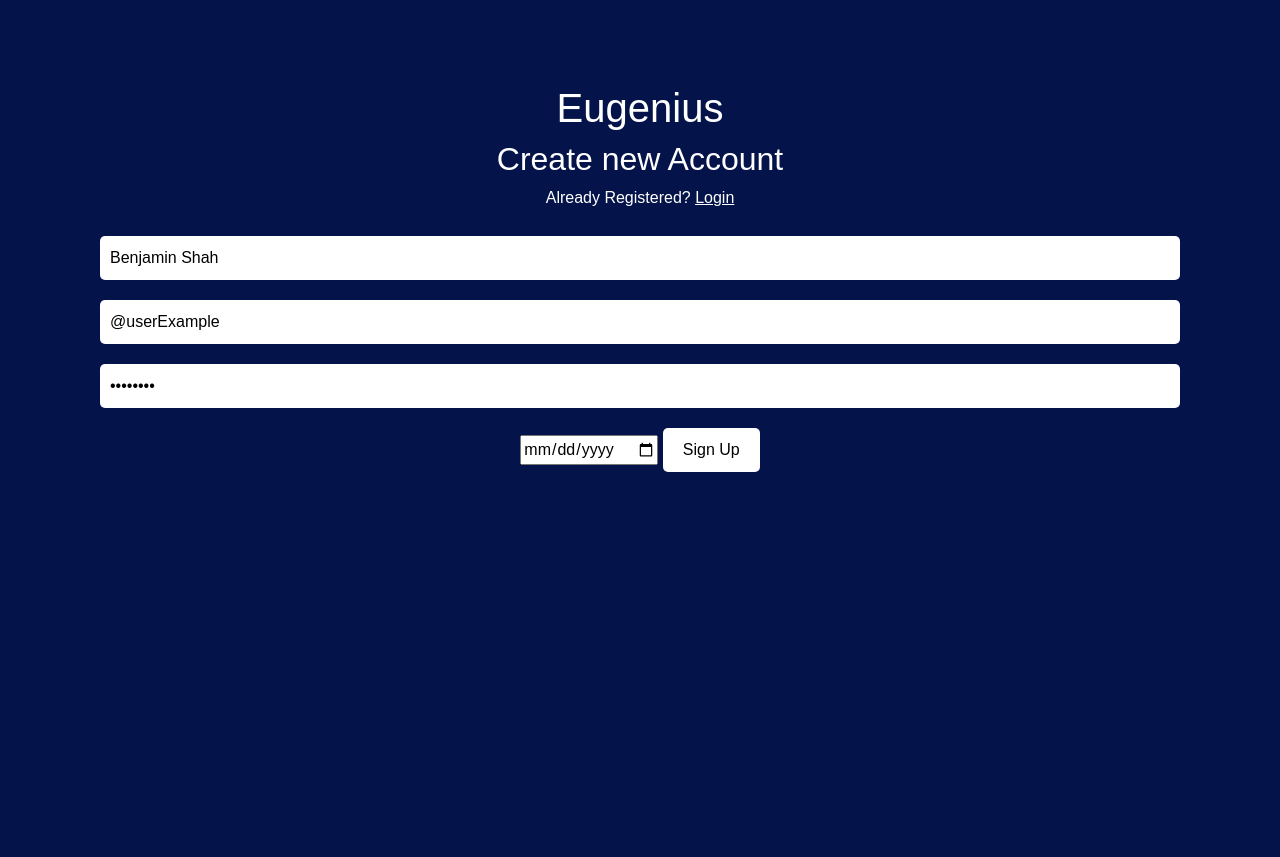
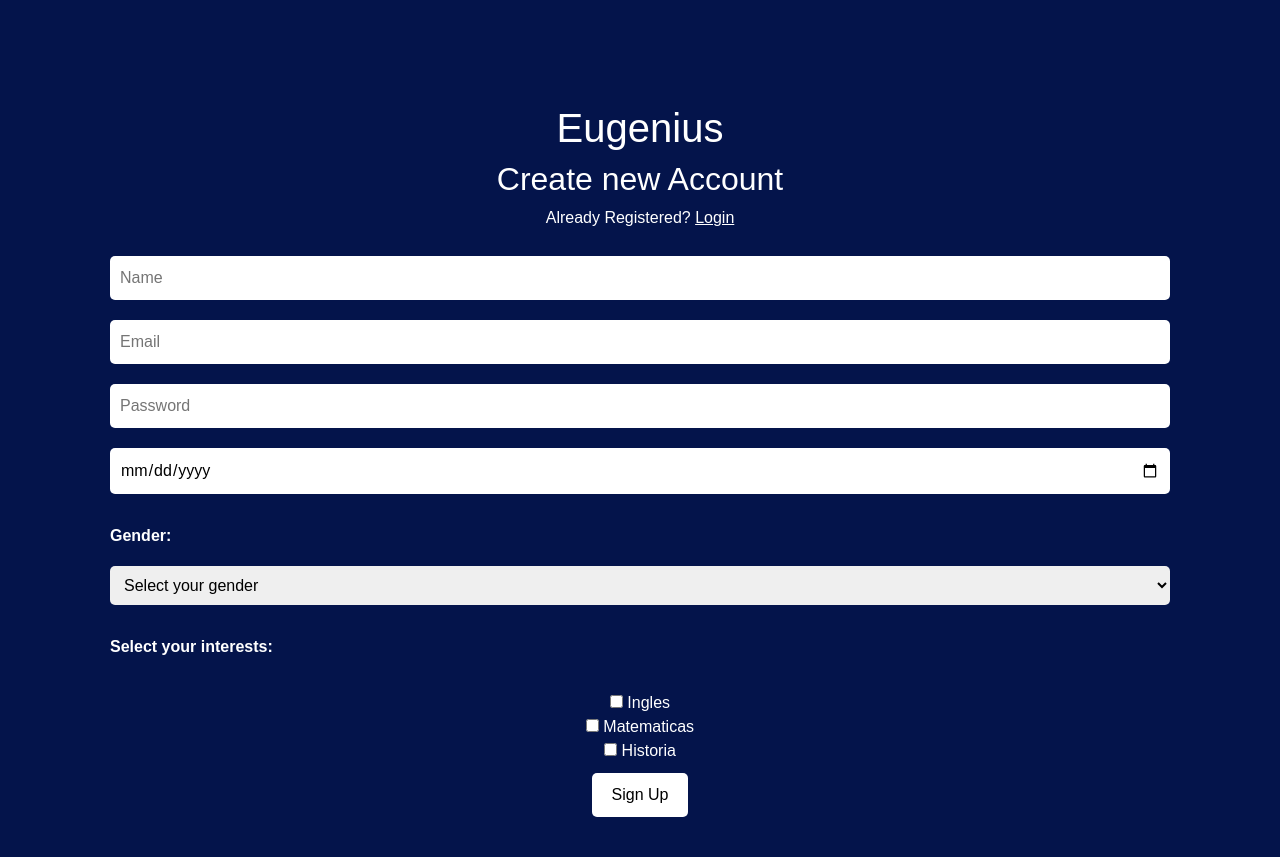
Before and after one commit to dcmg03/Edugenius, a Flask app: page /register in a window 1280 px wide. Shown: the part 56-913 px from the top of the page. Before the commit the page ends 528 px from the top, so only its background shows below. Run offline with Flask 3, Linux system fonts and the light colour scheme; some libraries are stand-ins or nearby versions.

Commit message:
ajustar estilos

```diff
--- a/web_app/app.py
+++ b/web_app/app.py
@@ -1,4 +1,3 @@
-
 import sys
 import os
 import concurrent.futures
@@ -13,18 +12,8 @@ from models import db, User, UserProfile, UserRequest
 from data_extraction.scraper import get_all_content
 from nlp_processing.preprocessing import classify_content
 import datetime
-
+import openai
 import time
-
-import os
-import openai
-from flask import Flask, render_template, request, redirect, url_for
-from flask_migrate import Migrate
-from models import db, User, UserProfile, UserRequest
-
-import requests
-from bs4 import BeautifulSoup
-
 
 # Configuración de la clave API de OpenAI
 openai.api_key = 'clave'
@@ -50,7 +39,6 @@ if not os.path.exists(database_path):
 with app.app_context():
     db.create_all()
 
-
 def fetch_and_classify_content():
     print("Iniciando el scraping de contenido...")
     all_content = get_all_content()
@@ -69,25 +57,6 @@ def index():
     except Exception as e:
         print(f"Error al cargar el contenido: {e}")
         return render_template('index.html', classified_content={"historia": [], "matematica": [], "ingles": []})
-
-def scrape_articles(topic):
-    url = f"https://en.wikipedia.org/wiki/{topic.replace(' ', '_')}"
-    response = requests.get(url)
-    soup = BeautifulSoup(response.text, 'html.parser')
-
-    articles = []
-    for item in soup.select('.mw-parser-output p'):
-        text = item.get_text()
-        if text:
-            articles.append(text.strip())
-    return articles[:5]  # Devuelve los primeros 5 párrafos
-
-@app.route('/')
-def index():
-    topic = request.args.get('topic', 'Mathematics')  # Tema predeterminado
-    articles = scrape_articles(topic)
-    return render_template('index.html', articles=articles, topic=topic)
-
 
 @app.route('/home')
 def home():
@@ -117,11 +86,7 @@ def register():
         interests = ', '.join(interests)
 
         if User.query.filter_by(username=username).first():
-
             return "El usuario ya existe, cambia las credenciales."
-
-            return "El usuario ya existe."
-
 
         new_user = User(username=username, password=password)
         db.session.add(new_user)
@@ -184,11 +149,7 @@ def get_gpt35_response(question):
                 {"role": "user", "content": question}
             ]
         )
-
         return response['choices'][0]['message']['content']
-
-        return response.choices[0].message['content']
-
     except openai.OpenAIError as e:
         print(f"OpenAI API error: {e}")
     except Exception as e:
--- a/web_app/static/style.css
+++ b/web_app/static/style.css
@@ -9,17 +9,21 @@ body {
 
 .container {
     text-align: center;
+    padding: 20px;
 }
 
 input[type="text"],
 input[type="email"],
 input[type="password"],
-textarea {
+input[type="date"],
+textarea,
+select {
     width: 100%;
     padding: 10px;
     margin: 10px 0;
     border: none;
     border-radius: 5px;
+    font-size: 16px;
 }
 
 .button, .btn {
@@ -60,3 +64,15 @@ textarea {
     border-radius: 5px;
     box-shadow: 0 0 10px rgb(0, 0, 0);
 }
+
+label {
+    margin-top: 20px;
+    font-weight: bold;
+    display: block;
+    text-align: left;
+    color: white; /* Asegúrate de que las etiquetas sean visibles */
+}
+
+select[multiple] {
+    height: auto; /* Ajusta la altura del select múltiple para que se ajuste al contenido */
+}
--- a/web_app/templates/register.html
+++ b/web_app/templates/register.html
@@ -7,11 +7,25 @@
     <h1>Eugenius</h1>
     <h2>Create new Account</h2>
     <p>Already Registered? <a href="{{ url_for('login') }}" style="color: white; text-decoration: underline;">Login</a></p>
-    <form>
-        <input type="text" placeholder="Name" value="Benjamin Shah" required>
-        <input type="email" placeholder="Email" value="@userExample" required>
-        <input type="password" placeholder="Password" value="********" required>
-        <input type="date" placeholder="Date of Birth" required>
+    <form method="post" action="{{ url_for('register') }}">
+        <input type="text" name="username" placeholder="Name" required>
+        <input type="email" name="email" placeholder="Email" required>
+        <input type="password" name="password" placeholder="Password" required>
+        <input type="date" name="birthdate" placeholder="Date of Birth" required>
+
+        <label for="gender">Gender:</label>
+        <select name="gender" required>
+            <option value="">Select your gender</option>
+            <option value="Male">Male</option>
+            <option value="Female">Female</option>
+            <option value="Other">Other</option>
+        </select>
+
+        <label for="interests">Select your interests:</label><br>
+        <input type="checkbox" name="interests" value="Ingles"> Ingles<br>
+        <input type="checkbox" name="interests" value="Matematicas"> Matematicas<br>
+        <input type="checkbox" name="interests" value="Historia"> Historia<br>
+
         <button type="submit" class="button">Sign Up</button>
     </form>
 </div>
```
Also changed, not shown: web_app/instance/users.db.
